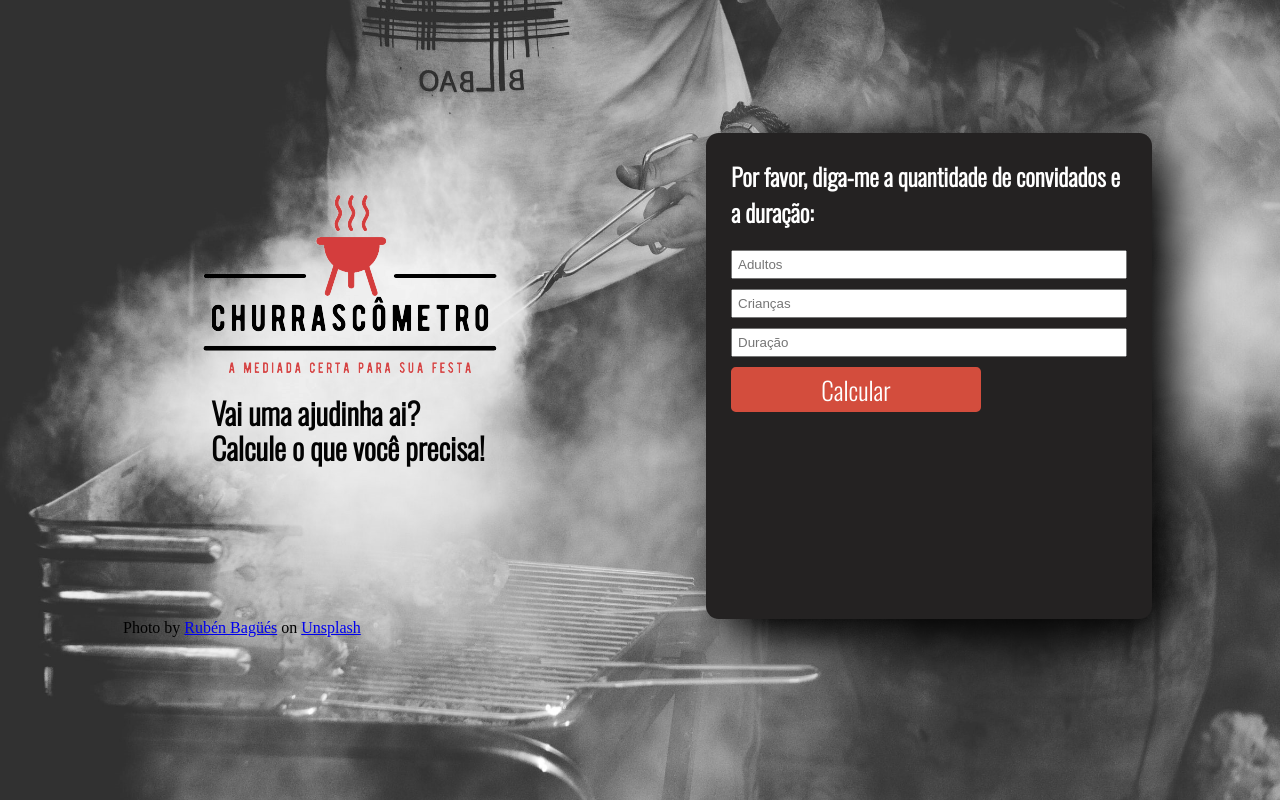
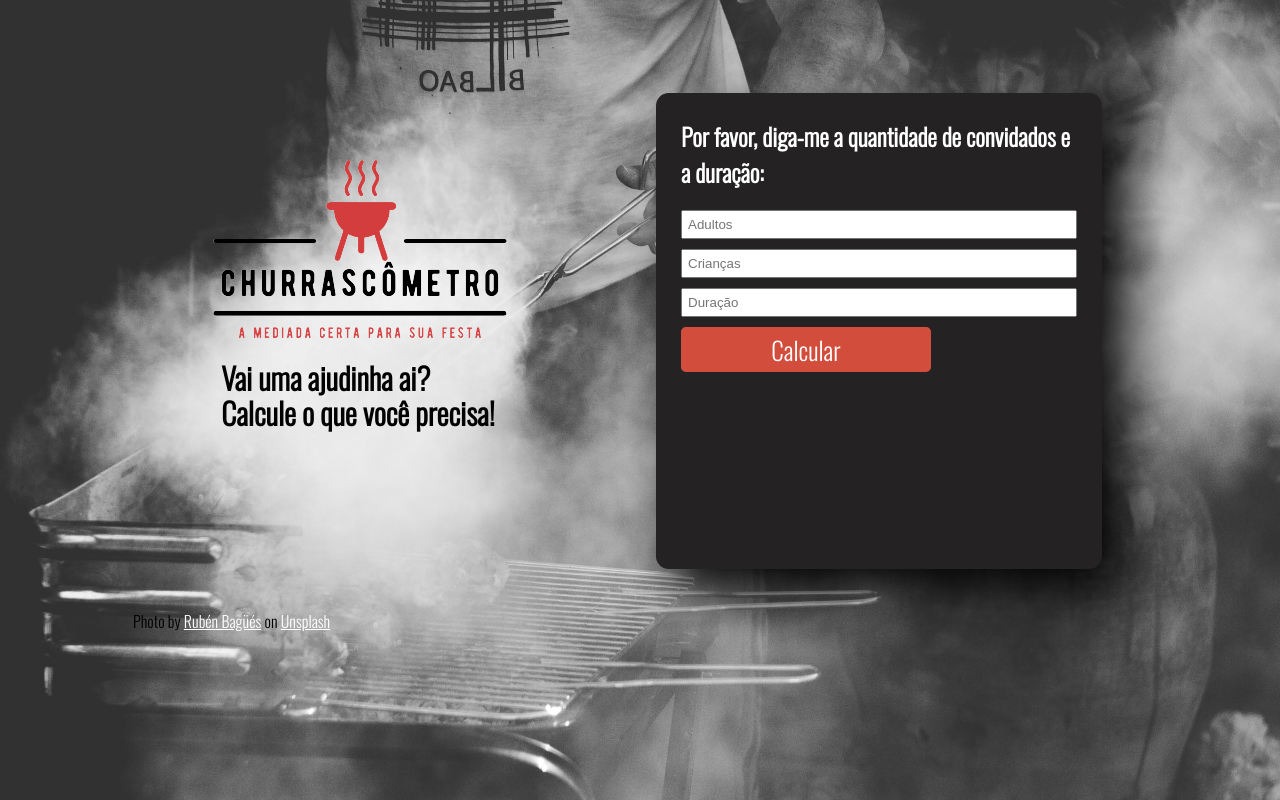
Before and after one commit to LuisEdu4rdo/Churrascometro, a plain HTML site: page index.html in a window 1280 px wide. Drawn offline with nearby package versions, Linux system fonts and the light colour scheme.

Commit message:
mudanças no estilo

```diff
--- a/index.html
+++ b/index.html
@@ -31,10 +31,14 @@
         </div>
     </div>
 
-    Photo by <a href="https://unsplash.com/@rubavi78?utm_source=unsplash&utm_medium=referral&utm_content=creditCopyText">Rubén Bagüés</a>
-    on <a href="https://unsplash.com/s/photos/barbecue?utm_source=unsplash&utm_medium=referral&utm_content=creditCopyText">Unsplash</a>
+
 </body>
-
+<footer>
+    <div>
+        Photo by <a href="https://unsplash.com/@rubavi78?utm_source=unsplash&utm_medium=referral&utm_content=creditCopyText">Rubén Bagüés</a>
+        on <a href="https://unsplash.com/s/photos/barbecue?utm_source=unsplash&utm_medium=referral&utm_content=creditCopyText">Unsplash</a>
+    </div>
+</footer>
 <script src="./script.js"></script>
 
 </html>
--- a/style.css
+++ b/style.css
@@ -6,7 +6,7 @@ body {
     background-size: cover;
     background-position: center center;
     background-attachment: fixed;
-    padding: 125px 120px 0px 115px;
+    padding: 85px 170px 0px 125px;
 }
 
 .todo_conteudo {
@@ -41,8 +41,9 @@ body {
     width: 396px;
     border-radius: 0.8rem;
     font-family: 'Oswald', sans-serif;
-    padding: 5px 25px 25px 25px;
+    padding: 5px 25px 15px 25px;
     box-shadow: 20px 20px 50px black;
+    margin-bottom: 20px;
 }
 
 .button_calc {
@@ -78,3 +79,12 @@ input {
     box-sizing: border-box;
     margin-bottom: 10px
 }
+
+footer{
+    padding-top: 20px;
+    font-family: 'Oswald', sans-serif;
+}
+a {
+    font-family: 'Oswald', sans-serif;
+    color: white;
+}
```
